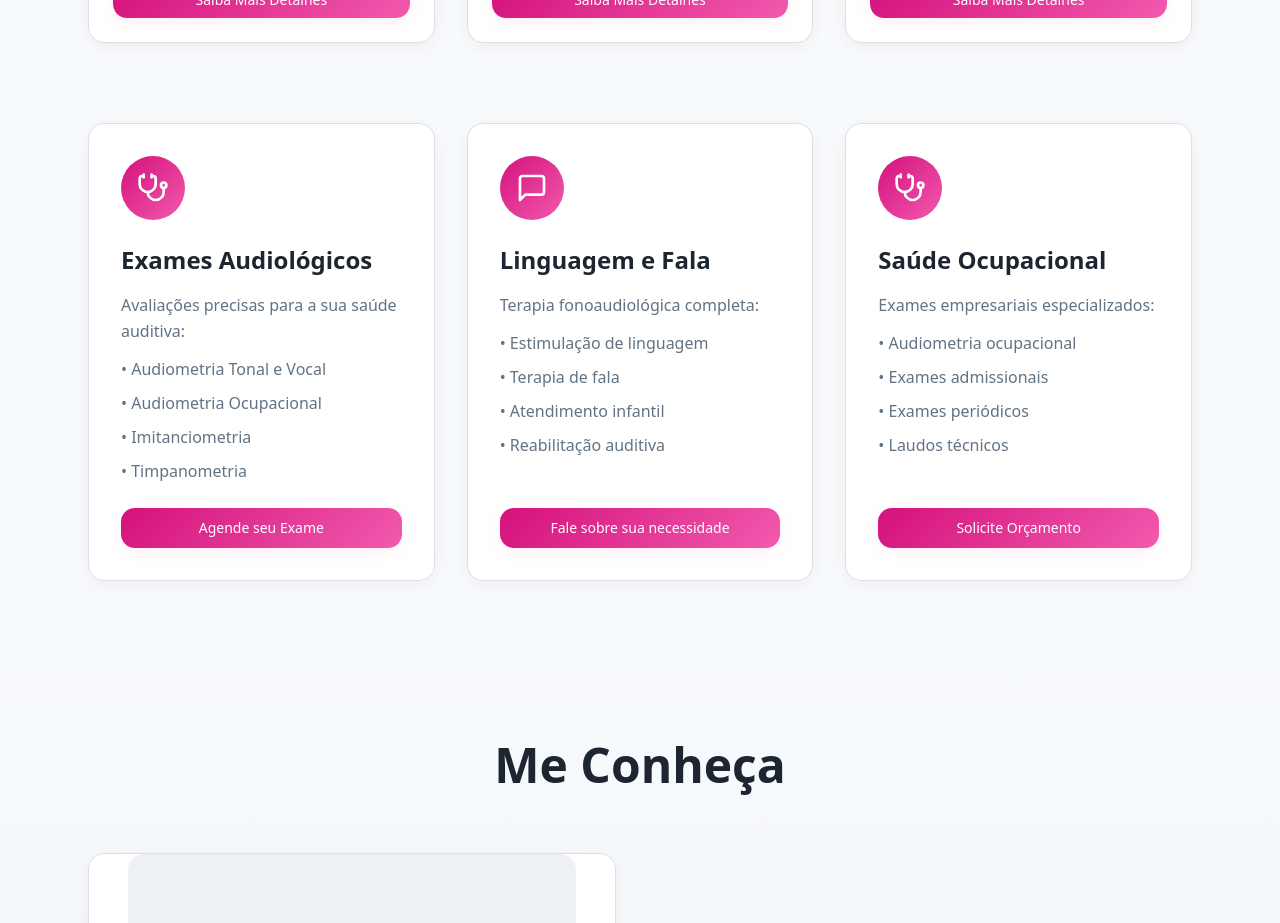
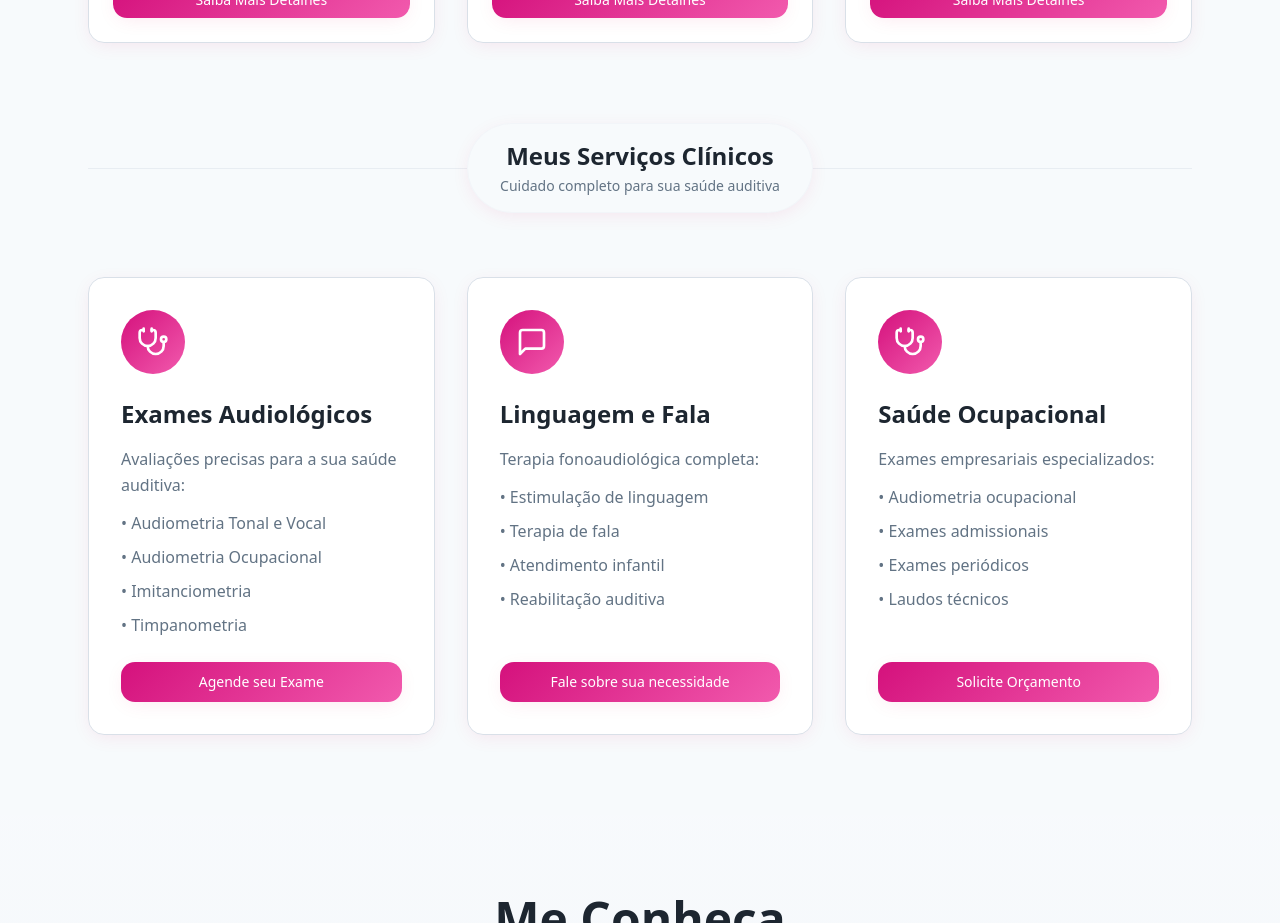
Before and after one commit to luizamioli/franciele-auditory-hub, a React (Vite) app: page / in a window 1280 px wide. Shown: the part 1800-2723 px from the top of the page. Built offline with nearby package versions, Linux system fonts and the light colour scheme.

Commit message:
Add visual separator for service cards

```diff
--- a/index.html
+++ b/index.html
@@ -12,7 +12,7 @@
     <meta property="og:type" content="website" />
     <meta property="og:image" content="/favicon.ico" />
 
-    <link rel="icon" type="image/x-icon" href="/favicon.ico" />
+    <link rel="icon" type="image/png" href="/favicon.png" />
   </head>
 
   <body>
--- a/src/components/ServicesSection.tsx
+++ b/src/components/ServicesSection.tsx
@@ -64,6 +64,19 @@ export function ServicesSection() {
                 <ProductCard {...product} />
               </div>
             ))}
+          </div>
+        </div>
+
+        {/* Divisor Visual */}
+        <div className="my-16 relative">
+          <div className="absolute inset-0 flex items-center">
+            <div className="w-full border-t border-border/50"></div>
+          </div>
+          <div className="relative flex justify-center">
+            <div className="bg-background px-8 py-4 rounded-full border border-border/20 shadow-soft">
+              <h3 className="text-2xl font-bold text-foreground text-center">Meus Serviços Clínicos</h3>
+              <p className="text-sm text-muted-foreground text-center mt-1">Cuidado completo para sua saúde auditiva</p>
+            </div>
           </div>
         </div>
 
```
Also changed, not shown: public/favicon.png (added).
